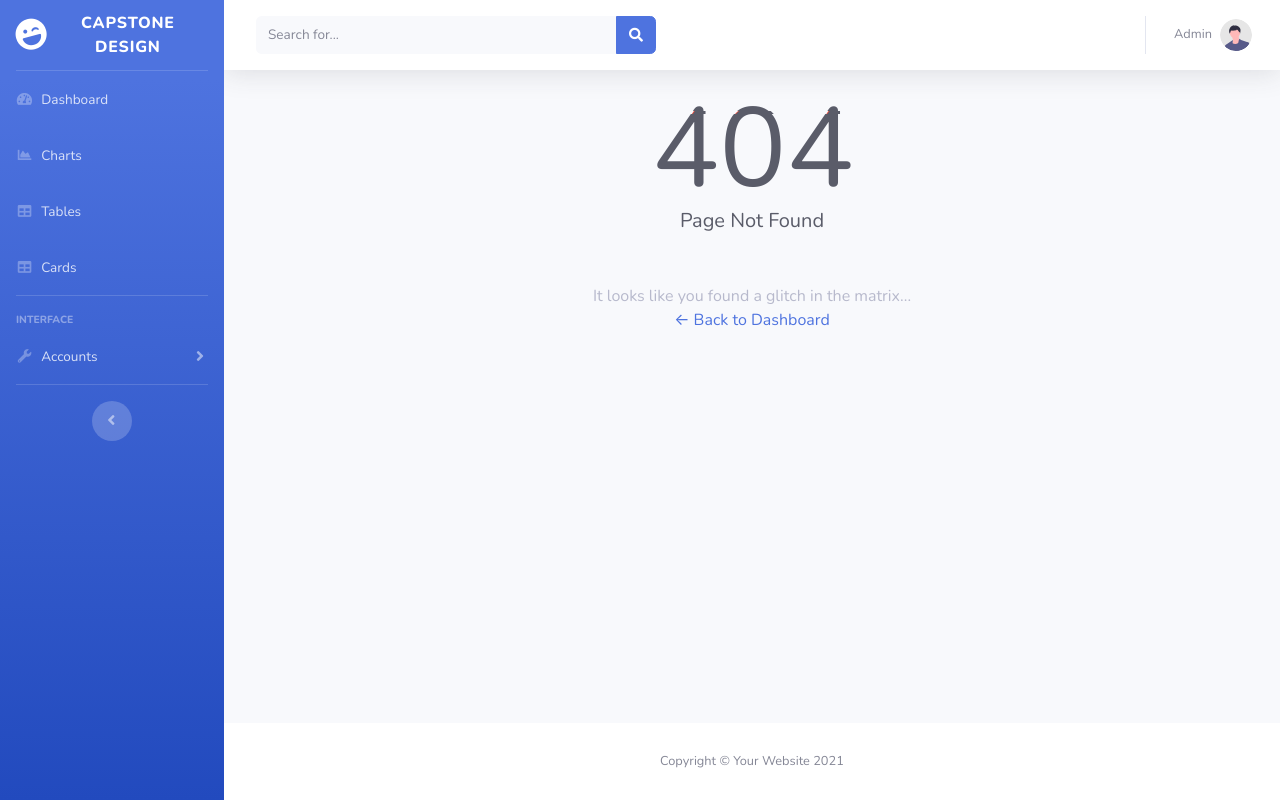
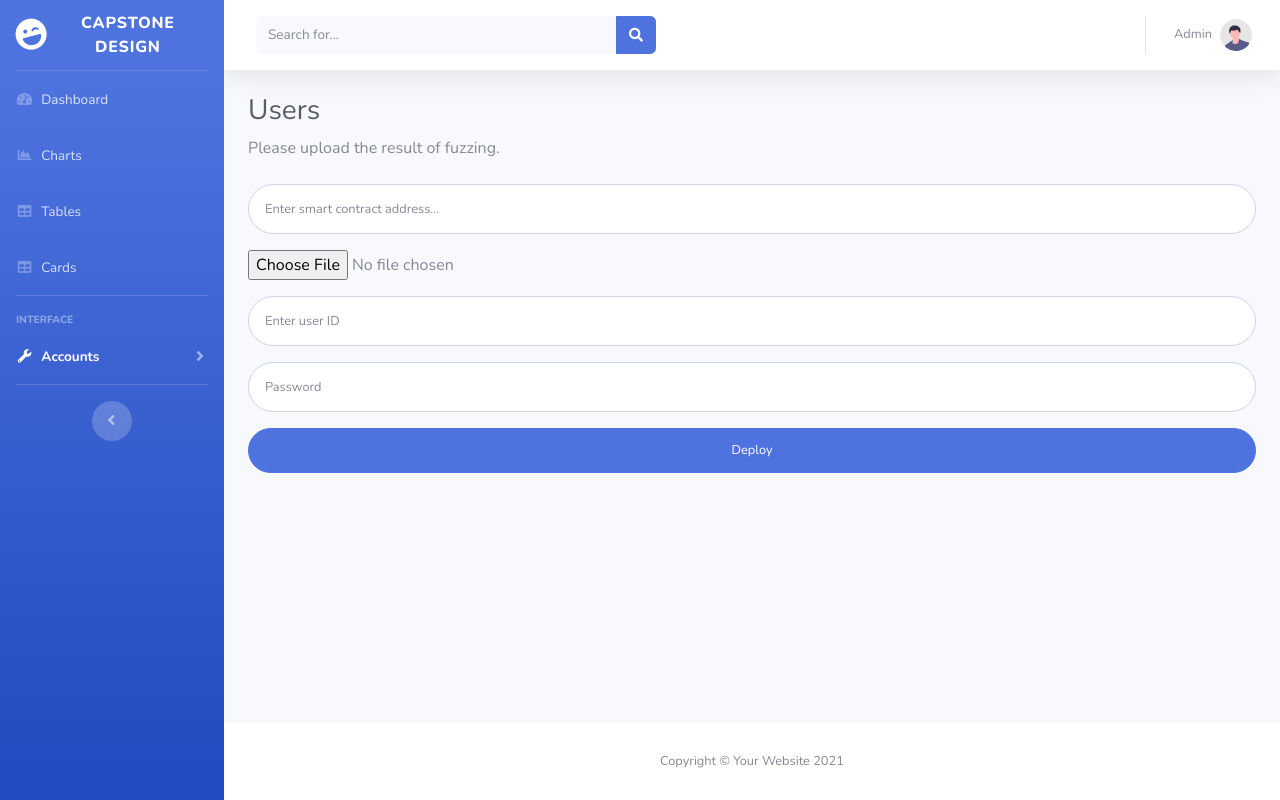
Before and after one commit to Ethereum-money-dispenser/capstone-design, a Flask app: page /users in a window 1280 px wide. Run offline with Flask 3, Linux system fonts and the light colour scheme; some libraries are stand-ins or nearby versions.

Commit message:
add uploading vulnerabilities to database(in progress)

```diff
--- a/src/crawling/backup.py
+++ b/src/crawling/backup.py
@@ -9,7 +9,7 @@ def create_backup_folder():
         print(f"Backup folder '{backup_folder}' created.")
 
 def backup_database():
-    database_file = "contract_addresses.db"
+    database_file = "../databases/contract_addresses.db"
     backup_folder = "./backup"
 
     # Generate timestamp for the backup file
--- a/src/crawling/craw.py
+++ b/src/crawling/craw.py
@@ -3,7 +3,7 @@ import re
 from lxml import html
 import sqlite3
 
-conn = sqlite3.connect('contract_addresses.db')
+conn = sqlite3.connect('../databases/contract_addresses.db')
 cursor = conn.cursor()
 cursor.execute('''
     CREATE TABLE IF NOT EXISTS contract_addresses (
--- a/src/web/app.py
+++ b/src/web/app.py
@@ -2,11 +2,34 @@
 
 from flask import Flask, render_template, request
 import sqlite3
+import hashlib
+
+# initialize vulnerabilities.db
+conn = sqlite3.connect('../databases/vulnerabilities.db')
+cursor = conn.cursor()
+
+# create table
+cursor.execute('''
+    CREATE TABLE IF NOT EXISTS vulnerabilities (
+        id INTEGER PRIMARY KEY AUTOINCREMENT,
+        user_id TEXT NOT NULL,
+        contract_address TEXT NOT NULL,
+        vuln_file BLOB NOT NULL
+    )'''
+)
+
+conn.commit()
+conn.close()
 
 app = Flask(__name__, template_folder="templates")
 
-def get_db_connection():
-    conn = sqlite3.connect('../crawling/contract_addresses.db')
+def get_address_db_connection():
+    conn = sqlite3.connect('../databases/contract_addresses.db')
+    conn.row_factory = sqlite3.Row
+    return conn
+
+def get_vulnerabilities_db_connection():
+    conn = sqlite3.connect('../databases/vulnerabilities.db')
     conn.row_factory = sqlite3.Row
     return conn
 
@@ -26,9 +49,9 @@ def cards():
 def admin():
     return render_template('admin.html')
 
-@app.route('/tables', methods=['GET', 'POST'])
+@app.route('/tables')
 def show_contract_addresses():
-    conn = get_db_connection()
+    conn = get_address_db_connection()
     cursor = conn.cursor()
 
     cursor.execute('SELECT network, address, contract_name FROM contract_addresses')
@@ -47,9 +70,60 @@ def show_contract_addresses():
 
     return render_template('tables.html', rows_with_number=rows_with_number, network=network)
 
+@app.route('/users')
+def users():
+    return render_template('users.html')
+
 @app.errorhandler(404)
 def handing404(error):
     return render_template('404.html')
+
+@app.route('/insertion', methods=['POST'])
+def insert_row():
+    contract_address = request.form.get('contract_address', type=str)
+    vuln_file = request.files['vuln-file']
+    userid = request.form.get('userid', type=str)
+    password = request.form.get('password', type=str)
+
+    if not contract_address or not vuln_file or not userid or not password:
+        return render_template('error.html', error_code='all fields are required')
+
+    contract_address = contract_address.strip()
+    userid = userid.strip()
+    password = password.strip()
+
+    # Check contract address in DB
+    conn = get_address_db_connection()
+    cursor = conn.cursor()
+
+    cursor.execute('SELECT * FROM contract_addresses WHERE address=?', (contract_address,))
+    row = cursor.fetchone()
+
+    conn.close()
+
+    if not row:
+        return render_template('error.html', error_code='contract address not found')
+
+    # Check userid and password
+    if userid[:8] != 'capstone':
+        return render_template('error.html', error_code='Invalid userid')
+
+    userid_hash = userid + '1234567890'
+    userid_hash = hashlib.sha256(userid_hash.encode()).hexdigest()
+
+    if userid_hash != password:
+        return render_template('error.html', error_code='Invalid password')
+
+    # Add row to DB
+    conn = get_vulnerabilities_db_connection()
+    cursor = conn.cursor()
+
+    cursor.execute('INSERT INTO vulnerabilities (user_id, contract_address, vuln_file) VALUES (?, ?, ?)', (userid, contract_address, vuln_file))
+
+    conn.commit()
+    conn.close()
+
+    return render_template('success.html')
 
 # @app.route('/<network>/<address>')
 # def show_contract(network, address):
--- a/src/web/static/js/highlighter.js
+++ b/src/web/static/js/highlighter.js
@@ -19,7 +19,7 @@ function highlightSidebar() {
             sidebar_list[4].classList.add('active');
             sidebar_list[4].querySelectorAll('a.collapse-item')[0].innerHTML = "<b>Admin<b/>";
             break;
-        case 'Admin':
+        case 'Users':
             sidebar_list[4].classList.add('active');
             sidebar_list[4].querySelectorAll('a.collapse-item')[1].innerHTML = "<b>Users<b/>";
             break;
--- a/src/web/templates/index.html
+++ b/src/web/templates/index.html
@@ -311,10 +311,8 @@
                         Bootstrap framework, especially the utility classes.</p>
                 </div>
             </div>
-
         </div>
     </div>
-
-    </div>
+</div>
     <!-- /.container-fluid -->
 {% endblock %}
--- /dev/null
+++ b/src/web/templates/users.html
@@ -0,0 +1,27 @@
+{% extends "template.html" %}
+
+{% block content %}
+<!-- Begin Page Content -->
+<div class="container-fluid">
+
+    <!-- Page Heading -->
+    <h1 class="h3 mb-2 text-gray-800">Users</h1>
+    <p class="mb-4">Please upload the result of fuzzing.</p>
+    <form method="post" action="/insertion" class="user">
+        <div class="form-group">
+            <input type="text" name="contract-address" class="form-control form-control-user" placeholder="Enter smart contract address...">
+        </div>
+        <div class="form-group">
+            <input type="file" name="vuln-file">
+        </div>
+        <div class="form-group">
+            <input type="text" name="userid" class="form-control form-control-user" placeholder="Enter user ID">
+        </div>
+        <div class="form-group">
+            <input type="password" name="password" class="form-control form-control-user" placeholder="Password">
+        </div>
+        <button class="btn btn-primary btn-user btn-block">Deploy</button>
+    </form>
+</div>
+<!-- /.container-fluid -->
+{% endblock %}
```
Also changed, not shown: src/web/templates/error.html (added, +11 -0 lines), src/web/templates/success.html (added, +11 -0 lines), src/databases/contract_addresses.db (renamed from src/crawling/contract_addresses.db), src/databases/vulnerabilities.db (added).
